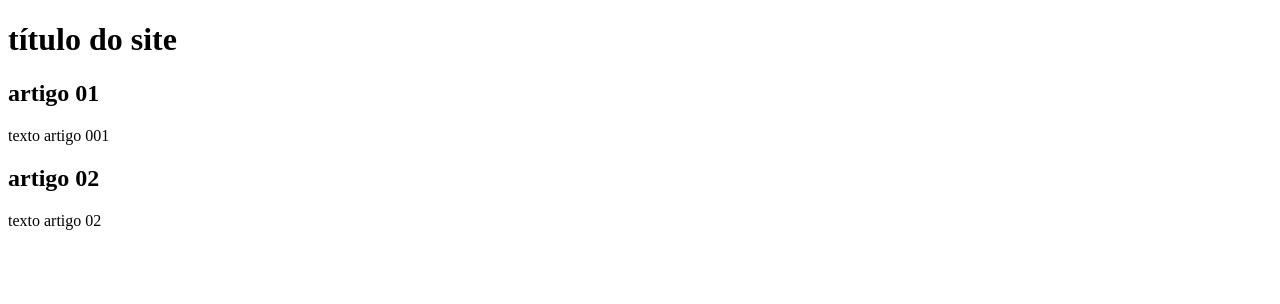
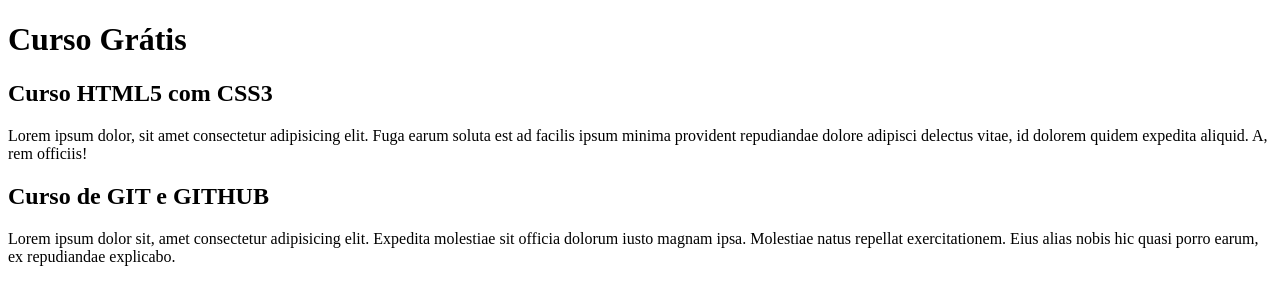
Before and after one commit to EderFernandes79/Projeto_site, a plain HTML site: page index.html in a window 1280 px wide. Drawn offline with Linux system fonts and the light colour scheme.

Commit message:
Squashed commit of the following:
commit aa9b762cfab899c35dac038837ac6f0866f0265d
Author: EderFernandes <ederfernandes124751@gmail.com>
Date:   Tue Jul 5 21:54:58 2022 -0400

    Update index.html

commit 0c93d2d065883ccbb5bcaf3edca8f81e8ceea17f
Author: EderFernandes <ederfernandes124751@gmail.com>
Date:   Tue Jul 5 16:55:54 2022 -0400

    escrevendo no Conteúdo

```diff
--- a/index.html
+++ b/index.html
@@ -4,10 +4,13 @@
 <html lang="pt-br">
 
 <head>
+
     <meta charset="UTF-8">
     <meta http-equiv="X-UA-Compatible" content="IE=edge">
     <meta name="viewport" content="width=device-width, initial-scale=1.0">
-    <title>Título do site</title>
+
+    <title>Curso em Vídeo</title>
+
 </head>
 
 <body>
@@ -15,17 +18,17 @@
     <main>
 
         <header>
-            <h1>título do site</h1>
+            <h1>Curso Grátis</h1>
         </header>
 
         <article>
-            <h2>artigo 01</h2>
-            <p>texto artigo 001</p>
+            <h2>Curso HTML5 com CSS3</h2>
+            <p>Lorem ipsum dolor, sit amet consectetur adipisicing elit. Fuga earum soluta est ad facilis ipsum minima provident repudiandae dolore adipisci delectus vitae, id dolorem quidem expedita aliquid. A, rem officiis!</p>
         </article>
 
         <article>
-            <h2>artigo 02</h2>
-            <p>texto artigo 02</p>
+            <h2>Curso de GIT e GITHUB</h2>
+            <p>Lorem ipsum dolor sit, amet consectetur adipisicing elit. Expedita molestiae sit officia dolorum iusto magnam ipsa. Molestiae natus repellat exercitationem. Eius alias nobis hic quasi porro earum, ex repudiandae explicabo.</p>
         </article>
 
     </main>
```
